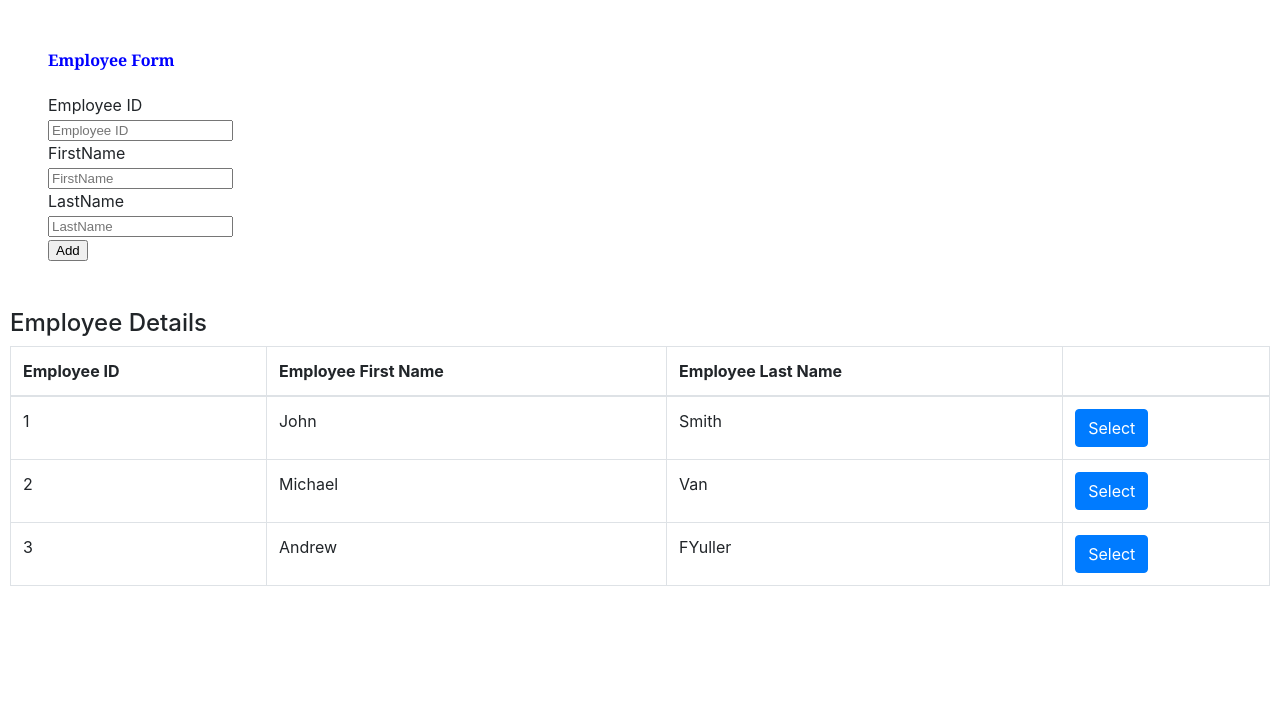
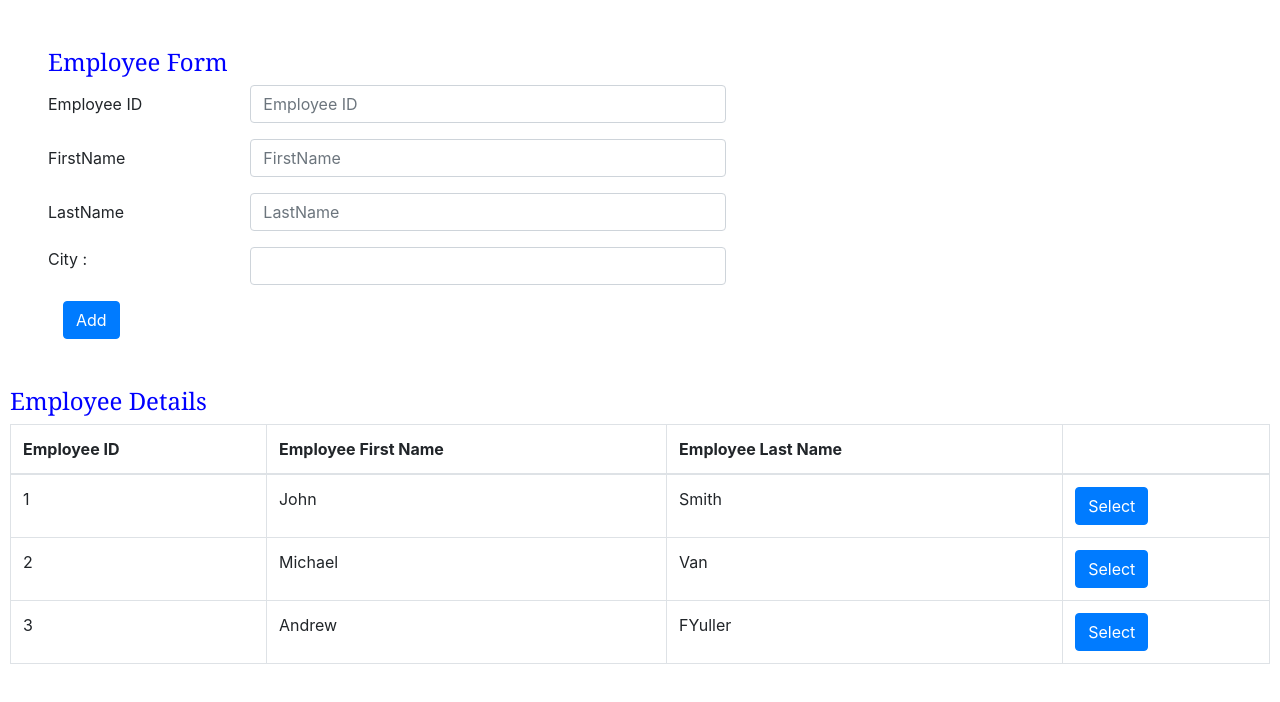
Before and after one commit to madanpatakota/CorePro, an Angular app: page / in a window 1280 px wide. Shown: the top 702 px of the page. Built offline with nearby package versions, Linux system fonts and the light colour scheme.

Commit message:
Added ngContent

```diff
--- a/src/app/app.component.html
+++ b/src/app/app.component.html
@@ -1,3 +1,5 @@
 <!-- <app-employee></app-employee> -->
 
-<app-Employees></app-Employees>
+<app-Employees>
+
+</app-Employees>
--- a/src/app/employees/employee/employee.component.html
+++ b/src/app/employees/employee/employee.component.html
@@ -16,8 +16,7 @@
             <label class="col-form-label">Employee ID</label>
         </div>
         <div class="col-md-5">
-            <input #EID type="text" class="form-control" placeholder="Employee ID"
-            [value]="EmployeeElement.EID">
+            <input #EID type="text" class="form-control" placeholder="Employee ID" [value]="EmployeeElement.EID">
         </div>
     </div>
 
@@ -27,7 +26,7 @@
         </div>
         <div class="col-md-5">
             <input #EmpFName type="text" class="form-control" placeholder="FirstName"
-             [value]="EmployeeElement.EmpFName">
+                [value]="EmployeeElement.EmpFName">
         </div>
     </div>
 
@@ -36,11 +35,13 @@
             <label class="col-form-label">LastName</label>
         </div>
         <div class="col-md-5">
-            <input #EmpLName class="form-control" type="text" placeholder="LastName"
-             [value]="EmployeeElement.EmpLName">
+            <input #EmpLName class="form-control" type="text" placeholder="LastName" [value]="EmployeeElement.EmpLName">
         </div>
     </div>
 
+    <div>
+        <ng-content></ng-content>
+    </div>
 
     <!-- <div class="form-group row">
         <div class="col-md-2">
@@ -92,8 +93,7 @@
         <div class="col-md-2">
         </div>
         <div class="col-md-5">
-            <input class="btn btn-primary" type="button" value="Add"
-            (click)="AddEmployee(EID,EmpFName,EmpLName)">
+            <input class="btn btn-primary" type="button" value="Add" (click)="AddEmployee(EID,EmpFName,EmpLName)">
         </div>
     </div>
 
--- a/src/app/employees/employee/employee.component.ts
+++ b/src/app/employees/employee/employee.component.ts
@@ -1,10 +1,10 @@
-import { Component, ElementRef, EventEmitter, Input, OnInit, Output, ViewChild, ViewEncapsulation } from '@angular/core';
+import { Component, ContentChild, ElementRef, EventEmitter, Input, OnInit, Output, ViewChild, ViewEncapsulation } from '@angular/core';
 
 @Component({
   selector: 'app-employee',
   templateUrl: './employee.component.html',
   styleUrls: ['./employee.component.css'],
-  encapsulation:ViewEncapsulation.ShadowDom
+  encapsulation:ViewEncapsulation.None
 })
 export class EmployeeComponent implements OnInit {
 
@@ -13,11 +13,7 @@ export class EmployeeComponent implements OnInit {
   EmpFName = "";
 
 
-  @Input() EmployeeElement = {
-    EID: "",
-    EmpLName: "",
-    EmpFName: "",
-  }
+  @Input() EmployeeElement = { EID: "", EmpLName: "", EmpFName: ""}
 
   @Output() addEmployee = new EventEmitter<{
     EID: string,
@@ -30,6 +26,7 @@ export class EmployeeComponent implements OnInit {
   @ViewChild("EmpFName") vEmpFName: HTMLElement;
   @ViewChild("EmpLName") vEmpLName: HTMLElement;
 
+  // @ContentChild("EmpCity") vEmpCity:ElementRef;
 
   EmployeeAddress = "";
   EmployeeName = "";
--- a/src/app/employees/employees.component.html
+++ b/src/app/employees/employees.component.html
@@ -1,6 +1,11 @@
+<app-employee [EmployeeElement]="EmployeeRow" (addEmployee)="onEmployeeCreated($event)">
 
-<app-employee [EmployeeElement] = "EmployeeRow"
-(addEmployee)= "onEmployeeCreated($event)"></app-employee>
+
+    <div class="form-group row">
+        <div class="col-md-2">City : </div>
+        <div class="col-md-5"><input type="text" class="form-control" value="" #EmpCity></div>
+    </div>
+</app-employee>
 
 
 
@@ -35,8 +40,7 @@
                     {{employeeRow.EmpLName}}
                 </td>
                 <td>
-                    <input type="button" class="btn btn-primary"
-                     (click)="evtCurrentRow(employeeRow)" value="Select">
+                    <input type="button" class="btn btn-primary" (click)="evtCurrentRow(employeeRow)" value="Select">
                 </td>
             </tr>
         </tbody>
--- a/src/app/employees/employees.component.ts
+++ b/src/app/employees/employees.component.ts
@@ -9,8 +9,6 @@ export class EmployeesComponent implements OnInit {
 
   constructor() { }
 
-  ngOnInit(): void {
-  }
 
   EmployeeRows = [{ EID: 1, EmpFName: "John", EmpLName: "Smith" },
   { EID: 2, EmpFName: "Michael", EmpLName: "Van" },
@@ -31,5 +29,11 @@ export class EmployeesComponent implements OnInit {
     console.log("listening ", $event);
   }
 
+  ngOnInit(): void {
+  }
+
+
+
+
 
 }
```
